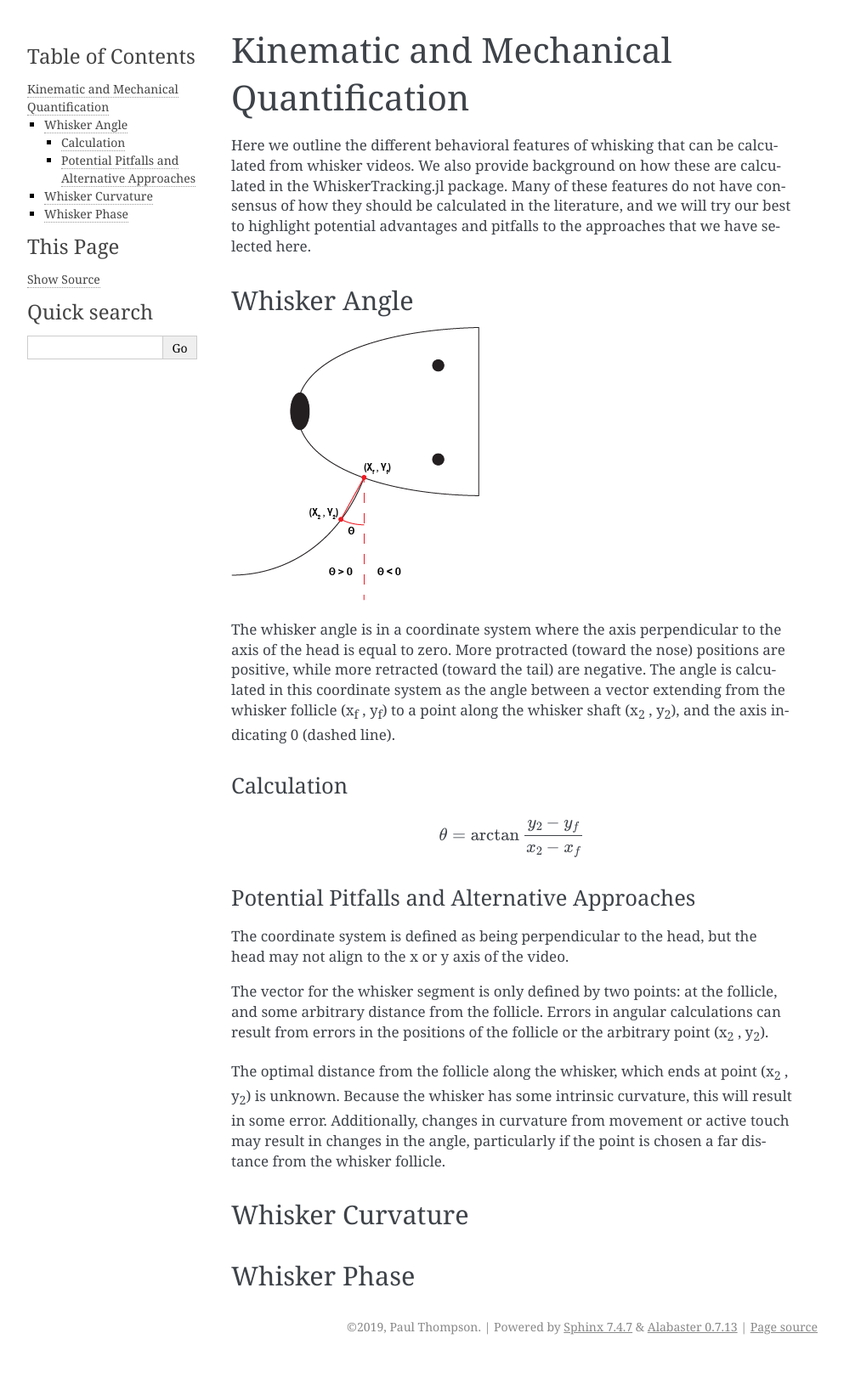
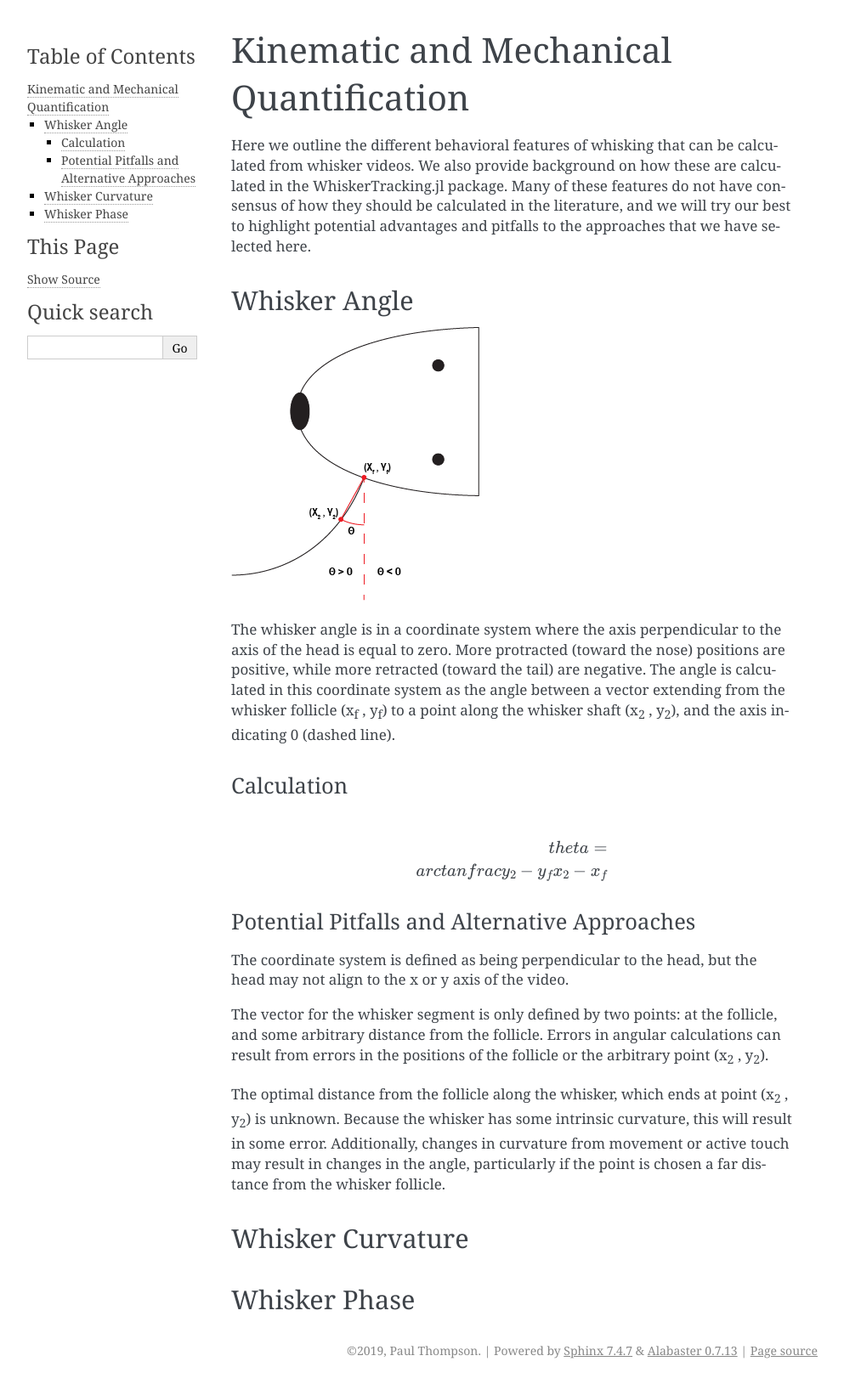
Before and after one commit to paulmthompson/WhiskerTracking.jl, a Sphinx documentation site: the page built from docs/Kinematics_Mechanics.rst, in a window 1280 px wide. Shown: the whole page at 85% size, without its empty margins (148-1141 px from the left). Built offline with Sphinx 7.4.7, drawn with Linux system fonts in a browser that asks for light colours; formulas are drawn with MathJax 3; before the commit the page ends 1601 px from its top, so only the background shows below that.

Commit message:
update documentation

```diff
--- a/docs/Kinematics_Mechanics.rst
+++ b/docs/Kinematics_Mechanics.rst
@@ -26,7 +26,7 @@
 
 .. math::
 
-   \theta = \arctan{ \frac{ y_2 - y_f }{ x_2 - x_f } }
+   \\theta = \\arctan{ \\frac{ y_2 - y_f }{ x_2 - x_f } }
 
 Potential Pitfalls and Alternative Approaches
 ~~~~~~~~~~~~~~~~~~~~~~~~~~~~~~~~~~~~~~~~~~~~~~
--- a/docs/conf.py
+++ b/docs/conf.py
@@ -33,7 +33,7 @@
 # Add any Sphinx extension module names here, as strings. They can be
 # extensions coming with Sphinx (named 'sphinx.ext.*') or your custom
 # ones.
-extensions = [
+extensions = ['sphinx.ext.pngmath'
 ]
 
 # Add any paths that contain templates here, relative to this directory.
```
